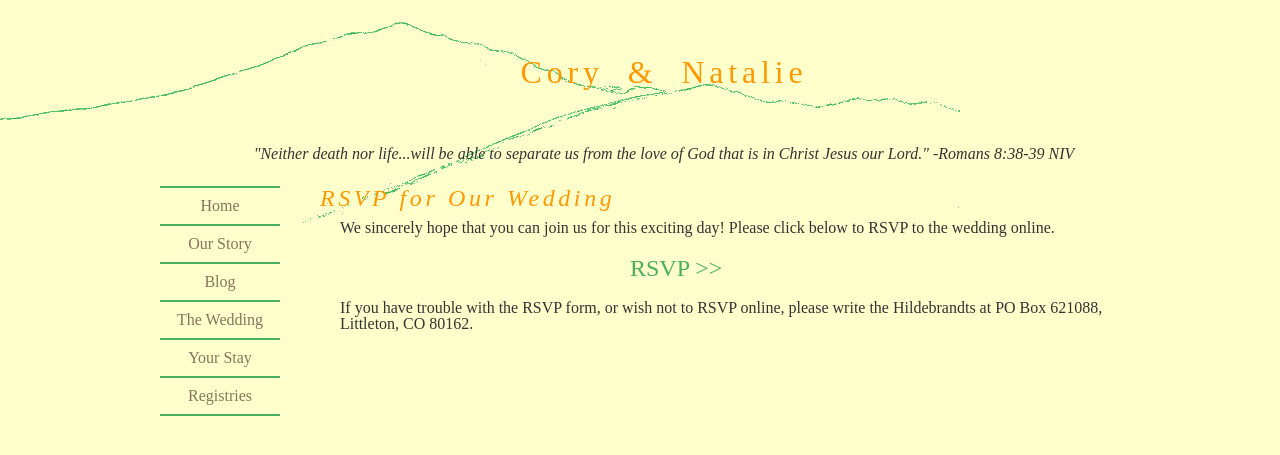
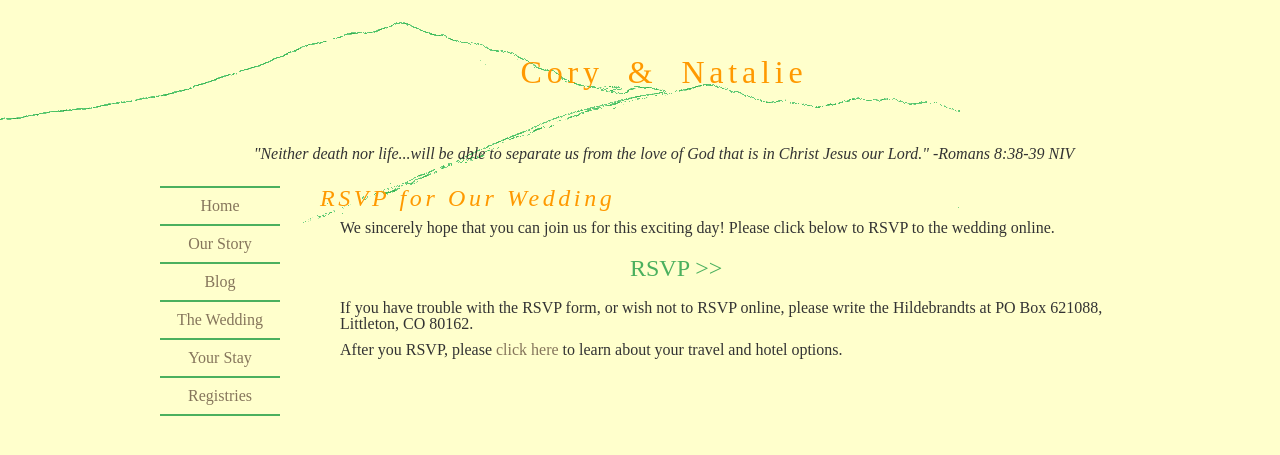
Before and after one commit to natalieh/wedding, a Jekyll site: the page built from rsvp/index.html, in a window 1280 px wide. Shown: the top 455 px of the page. Built offline with Jekyll 4.4.1, drawn with Linux system fonts in a browser that asks for light colours.

Commit message:
Update index.html

```diff
--- a/rsvp/index.html
+++ b/rsvp/index.html
@@ -13,4 +13,7 @@ layout: default
     <p>
         If you have trouble with the RSVP form, or wish not to RSVP online, please write the Hildebrandts at PO Box 621088, Littleton, CO 80162.
     </p>
+    <p>
+        After you RSVP, please <a href="/travel" target="blank">click here</a> to learn about your travel and hotel options.
+    </p>
 </article>
```
